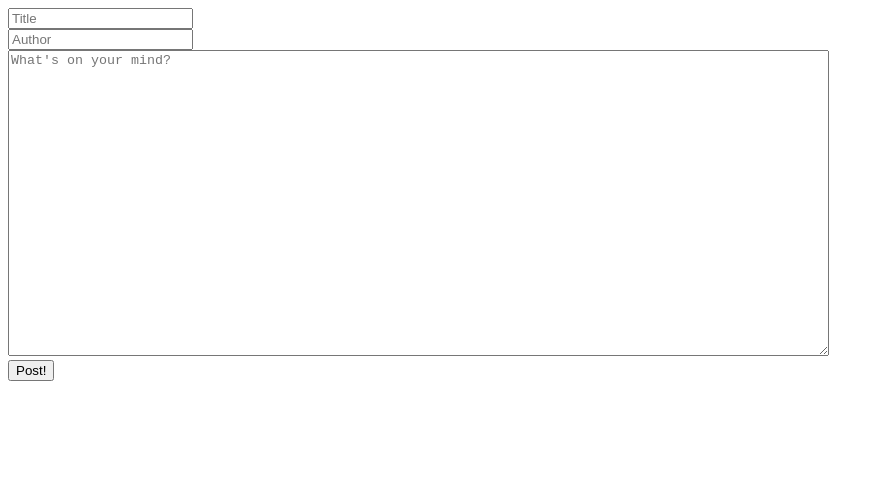
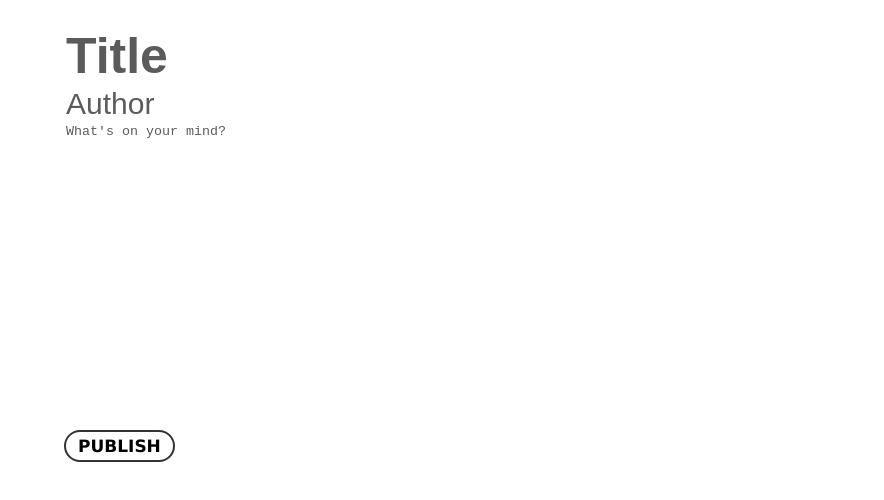
Before and after one commit to georgewood749/lap2_code_challenge, a plain HTML site: page client/index.html in a window 1280 px wide. Shown: the whole page, without its empty margins (0-884 px from the left). Drawn offline with Linux system fonts and the light colour scheme.

Commit message:
html structure change, css

```diff
--- a/client/css/index.css
+++ b/client/css/index.css
@@ -0,0 +1,86 @@
+#author {
+    font-size: 30px;
+}
+
+#title {
+    font-size: 50px;
+    font-weight: bolder;
+}
+
+#content {
+
+}
+
+#title,
+#author,
+#content {
+    border: 0;
+    /* font-size: 50px; */
+}
+
+#title::placeholder,
+#author::placeholder,
+#content::placeholder {
+    color: rgb(91, 91, 91);
+}
+
+#title::placeholder {
+    font-weight: bolder;
+    font-family:
+}
+
+#title:hover::placeholder,
+#author:hover::placeholder,
+#content:hover::placeholder {
+    color: rgb(181, 181, 181);
+
+}
+
+
+
+#title:focus,
+#author:focus,
+#content:focus {
+    outline: none;
+}
+
+
+
+#publish {
+    font-family: CustomSansSerif, 'Lucida Grande', Arial, sans-serif;
+    font-weight: 600;
+    font-style: normal;
+    font-size: 17px;
+    color: #000;
+    text-decoration: none;
+    border: 2px solid #333;
+    border-radius: 50px;
+    text-transform: uppercase;
+    padding: 4px 12px;
+    margin: 0 0 15px;
+    background-color: #fff;
+    cursor: pointer;
+}
+
+textarea {
+    resize: none;
+}
+
+#pageContent {
+    display: block;
+    position: relative;
+    margin-left: 5%;
+}
+
+#formContent {
+    margin-left: 5%;
+    display: inline;
+}
+
+#publishDiv {
+    display: inline;
+}
+
+body {
+    margin-left: 5%;
+}
--- a/client/index.html
+++ b/client/index.html
@@ -8,19 +8,39 @@
     <title>The Woo</title>
     <script defer src="./js/requests.js"></script>
     <link rel="shortcut icon" href="./assets/favicon.ico">
+    <link rel="stylesheet" href="./css/index.css">
 
 </head>
 
 <body>
+    <div id="pageContent"></div>
     <form id="form">
-        <input id="title" placeholder="Title" type="text">
-        <br>
-        <input id="author" placeholder="Author" type="text">
-        <br>
-        <textarea id="content" placeholder="What's on your mind?" rows="20" cols="100"></textarea>
-        <br>
-        <input type="submit" value="Post!">
+        <div id="formContent">
+            <div id="titleDiv">
+                <input id="title" placeholder="Title" type="text">
+            </div>
+            <div id="authorDiv">
+                <input id="author" placeholder="Author" type="text">
+            </div>
+            <div id="contentDiv">
+                <textarea id="content" placeholder="What's on your mind?" rows="20" cols="100"></textarea>
+            </div>
+        </div>
+        <div id="publishDiv">
+            <input id="publish" type="submit" value="PUBLISH">
+        </div>
     </form>
+    </div>
 </body>
 
 </html>
+
+
+<!-- <div id="modal">
+    <div id="title"><h1></h1></div>
+    <div id="authorTime">
+        <div id="author"><h2></h2></div>
+        <div id="timeStamp"><h2></h2></div>
+    </div>
+    <div id="content"><p></p></div>
+</div> -->
```
